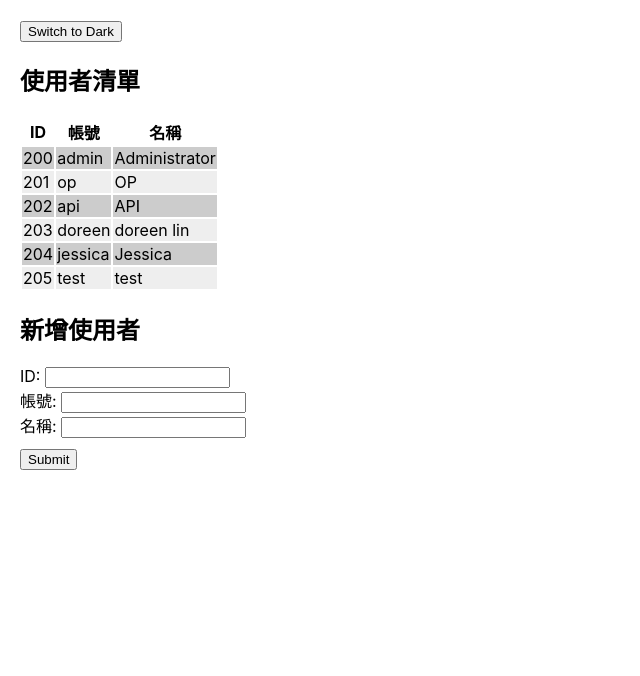
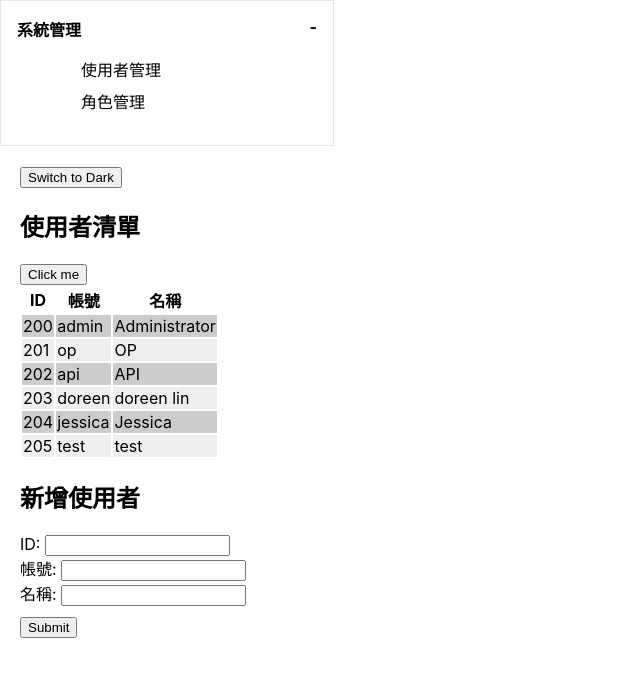
Before and after one commit to lowyanyu/my-app-ts, a React (Create React App) app: page / in a window 1280 px wide. Shown: the top 676 px of the page, without its empty margins (0-640 px from the left). Built offline with nearby package versions, Linux system fonts and the light colour scheme.

Commit message:
add menu

```diff
--- a/src/App.tsx
+++ b/src/App.tsx
@@ -3,20 +3,18 @@ import Table from './components/Table';
 import user from './user.json';
 import { useEffect, useRef, useState } from 'react';
 import { User } from './model/user.model';
-import { ThemeContext } from './components/Theme';
+import { ThemeContext } from './contexts/ThemeContext';
+import MenuPage from './components/MenuPage';
 
 function App() {
   const [userList, setUserList] = useState(user);
   const [newUser, setNewUser] = useState<User | null>(null);
 
-  const userId = useRef<HTMLInputElement>(null);
-  const userAccount = useRef<HTMLInputElement>(null);
-  const userName = useRef<HTMLInputElement>(null);
+  const [dark, setDark] = useState(false);
+  const userForm = useRef<HTMLFormElement>(null);
 
-  const [dark, setDark] = useState(false);
-
-  const fetchUserList = () => {
-    fetch('http://localhost:3000/user.json')
+  const fetchUserList = async () => {
+    await fetch('http://localhost:3000/user.json')
       .then(response => response.json())
       .then(data => setUserList(data));
   }
@@ -38,46 +36,37 @@ function App() {
 
   return (
     <ThemeContext.Provider value={dark}>
+      <MenuPage />
       <div style={{padding: '20px'}}>
         <button onClick={() => setDark(!dark)}>Switch to {dark ? 'Light' : 'Dark'}</button>
         <div>
           <h2>使用者清單</h2>
-          <Table data={userList}></Table>
+          <Table data={userList} />
         </div>
         <div>
           <h2>新增使用者</h2>
-          <form id="form">
+          <form id="form" ref={userForm}>
             <div>
               <label htmlFor="userId">ID: </label>
-              <input id="userId" ref={userId}/>
+              <input id="userId"/>
             </div>
             <div>
               <label htmlFor="userAccount">帳號: </label>
-              <input id="userAccount" ref={userAccount}/>
+              <input id="userAccount"/>
             </div>
             <div>
               <label htmlFor="userName">名稱: </label>
-              <input id="userName" ref={userName}/>
+              <input id="userName"/>
             </div>
             <div style={{marginTop: '10px'}}>
-              {/* <button type="button" onClick={e => submitForm(e)}>Submit</button> */}
-              <button type="button" onClick={submit}>Submit</button>
+              <button type="button" onClick={e => submitForm(e)}>Submit</button>
+              {/* <button type="button" onClick={submit}>Submit</button> */}
             </div>
           </form>
         </div>
       </div>
     </ThemeContext.Provider>
   );
-
-  function submit(): void {
-    if (userId.current && userAccount.current && userName.current) {
-      setNewUser({
-        userId: parseInt(userId.current.value),
-        userAccount: userAccount.current.value,
-        userName: userName.current.value
-      });
-    }
-  }
 
   function submitForm(e: any): void {
     const form = e.target.form;
@@ -89,6 +78,19 @@ function App() {
     // 假設真實情況下，這裡就會去打 API 新增使用者
     form.reset();
 	}
+
+  /*
+  function submit(): void {
+    if (userForm.current) {
+      const form = userForm.current;
+      setNewUser({
+        userId: form.userId.value,
+        userAccount: form.userAccount.value,
+        userName: form.userName.value
+      });
+    }
+  }
+  */
 }
 
 export default App;
--- /dev/null
+++ b/src/components/Menu.tsx
@@ -0,0 +1,39 @@
+import { useContext, useState } from 'react';
+import { OpenContext } from '../contexts/OpenContext';
+
+const menuContainerStyle = {
+  position: 'relative',
+  width: '300px',
+  padding: '16px',
+  backgroundColor: 'white',
+  border: '1px solid #E5E5E5',
+} as React.CSSProperties;
+
+const menuTitleStyle = {
+  fontWeight: 'bold',
+  cursor: 'pointer',
+} as React.CSSProperties;
+
+const menuSpanStyle = {
+  float: 'right',
+	cursor: 'pointer'
+} as React.CSSProperties;
+
+function Menu(props: any) {
+  // const [isOpen, setIsOpen] = useState(false);
+	const isOpenUtil = useContext(OpenContext);
+
+  return (
+    <div style={menuContainerStyle}>
+			<div style={menuTitleStyle} onClick={() => isOpenUtil.setOpenContext(!isOpenUtil.openContext)}>
+				{props.title}
+				<span style={menuSpanStyle}>
+					{isOpenUtil.openContext ? '-' : '+'}
+				</span>
+			</div>
+			{isOpenUtil.openContext && <ul>{props.children}</ul>}
+    </div>
+  );
+}
+
+export default Menu;
--- /dev/null
+++ b/src/components/MenuItem.tsx
@@ -0,0 +1,18 @@
+import { useContext } from 'react';
+import { OpenContext } from "../contexts/OpenContext";
+
+const menuItemStyle = {
+  marginBottom: '8px',
+  paddingLeft: '24px',
+  listStyle: 'none',
+	cursor: 'pointer'
+} as React.CSSProperties;
+
+
+function MenuItem(props: any){
+	const isOpenUtil = useContext(OpenContext);
+
+  return <li style={menuItemStyle} onClick={() => isOpenUtil.setOpenContext(!isOpenUtil.openContext)}>{props.text}</li>;
+}
+
+export default MenuItem;
--- /dev/null
+++ b/src/components/MenuPage.tsx
@@ -0,0 +1,25 @@
+import MenuItem from './MenuItem';
+import Menu from './Menu';
+import { OpenContext } from '../contexts/OpenContext';
+import { useState } from 'react';
+
+const menuList = [
+	'使用者管理',
+	'角色管理'
+];
+
+const MenuPage = () =>{
+	const [isOpen, setIsOpen] = useState(true);
+
+	let menuItemArr = menuList.map(m => <MenuItem key={m} text={m}/>);
+
+	return (
+		<OpenContext.Provider value={{openContext: isOpen, setOpenContext: setIsOpen}}>
+			<Menu title={'系統管理'}>
+				{menuItemArr}
+			</Menu>
+		</OpenContext.Provider>
+	);
+}
+
+export default MenuPage;
--- a/src/components/Table.tsx
+++ b/src/components/Table.tsx
@@ -1,12 +1,13 @@
+import { useState } from "react";
 import { User } from "../model/user.model";
 import { TableEvenRow, TableOddRow } from "./TableRow";
 
-function renderData(users: User[]) {
+function renderData(users: User[], dark: boolean) {
 	const rows = users.map((user, i) => {
 		if (i % 2 === 0) {
-			return <TableEvenRow key={user.userId} {...user} />
+			return <TableEvenRow key={user.userId} user={user} darkTheme={dark} />
 		} else {
-			return <TableOddRow key={user.userId} {...user} />
+			return <TableOddRow key={user.userId} user={user} darkTheme={dark} />
 		}
 	});
 	return rows;
@@ -14,7 +15,10 @@ function renderData(users: User[]) {
 
 function Table(props: {data: User[]}) {
 	const users = props.data;
+	const [dark, setDark] = useState(false);
 	return (
+		<div>
+			<button onClick={() => setDark(!dark)}>Click me</button>
 		<table>
 			<tbody>
 				<tr>
@@ -22,9 +26,10 @@ function Table(props: {data: User[]}) {
 					<th>帳號</th>
 					<th>名稱</th>
 				</tr>
-				{renderData(users)}
+				{renderData(users, dark)}
 			</tbody>
 		</table>
+		</div>
 	)
 }
 
--- a/src/components/TableRow.tsx
+++ b/src/components/TableRow.tsx
@@ -1,11 +1,12 @@
 import './TableRow.css';
 import { User } from "../model/user.model";
 import { useContext } from 'react';
-import { ThemeContext } from './Theme';
+import { ThemeContext } from '../contexts/ThemeContext';
 
-function TableEvenRow(props: User) {
-	const user = props;
-	const dark = useContext(ThemeContext);
+function TableEvenRow(props: {user: User, darkTheme: boolean}) {
+	const user = props.user;
+	const dark = props.darkTheme;
+	// const dark = useContext(ThemeContext);
 	return (
 		<tr className={'Table-even-row' + (dark ? '--dark' : '')}>
 			<td>{user.userId}</td>
@@ -15,9 +16,10 @@ function TableEvenRow(props: User) {
 	)
 }
 
-function TableOddRow(props: User) {
-	const user = props;
-	const dark = useContext(ThemeContext);
+function TableOddRow(props: {user: User, darkTheme: boolean}) {
+	const user = props.user;
+	const dark = props.darkTheme;
+	// const dark = useContext(ThemeContext);
 	return (
 		<tr className={'Table-odd-row' + (dark ? '--dark' : '')}>
 			<td>{user.userId}</td>
--- /dev/null
+++ b/src/contexts/OpenContext.tsx
@@ -0,0 +1,6 @@
+import React from 'react';
+
+export const OpenContext = React.createContext({
+  openContext: true,
+  setOpenContext: (isOpen: boolean) => {}
+})
```
Also changed, not shown: src/contexts/ThemeContext.tsx (renamed from src/components/Theme.tsx).
